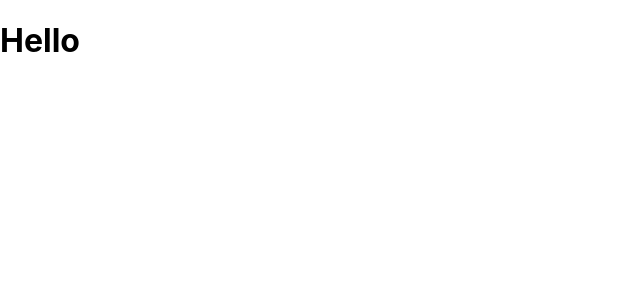
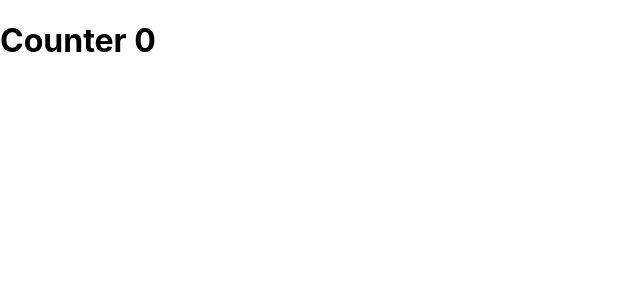
Before and after one commit to vvictorious/minimal_counter_app, a React (Create React App) app in the folder minimal-counter-app/: page / in a window 1280 px wide. Shown: the top 300 px of the page, without its empty margins (0-640 px from the left). Built offline with nearby package versions, Linux system fonts and the light colour scheme.

Commit message:
just learned about using useSelector to access state instead of the connect mapStateToProps etc...this is much simpler

```diff
--- a/minimal-counter-app/src/App.js
+++ b/minimal-counter-app/src/App.js
@@ -1,8 +1,12 @@
+import {useSelector} from 'react-redux'
 
 function App() {
+
+  const counter = useSelector( state => state.counter)
+
   return (
     <div className="App">
-      <h1>Hello</h1>
+      <h1>Counter {counter}</h1>
     </div>
   );
 }
--- a/minimal-counter-app/src/index.js
+++ b/minimal-counter-app/src/index.js
@@ -6,6 +6,7 @@
 import { composeWithDevTools } from 'redux-devtools-extension'
 import thunk from 'redux-thunk'
 import allReducers from './reducers/index'
+import { Provider } from 'react-redux'
 
 const middleware = [thunk]
 
@@ -16,7 +17,9 @@
 
 ReactDOM.render(
   <React.StrictMode>
-    <App />
+    <Provider store={store}>
+      <App />
+    </Provider>
   </React.StrictMode>,
   document.getElementById('root')
 );
```
